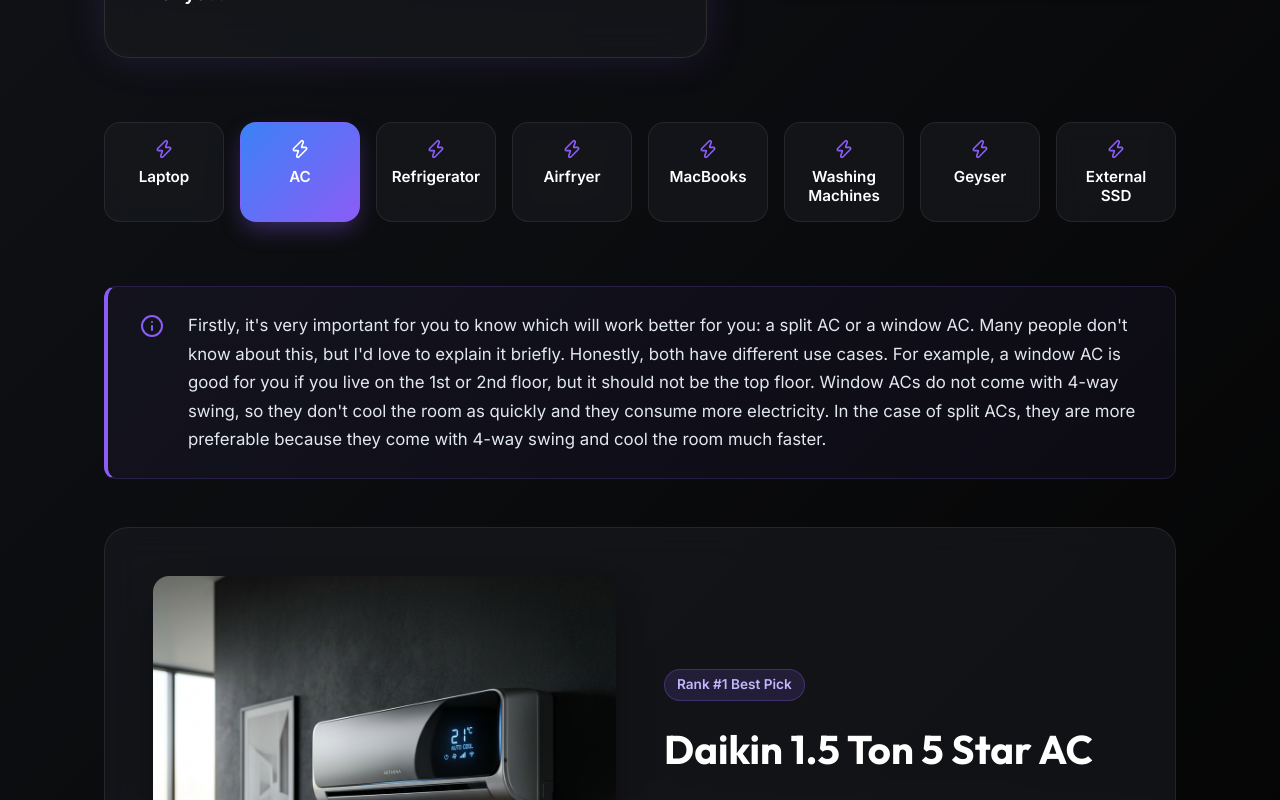
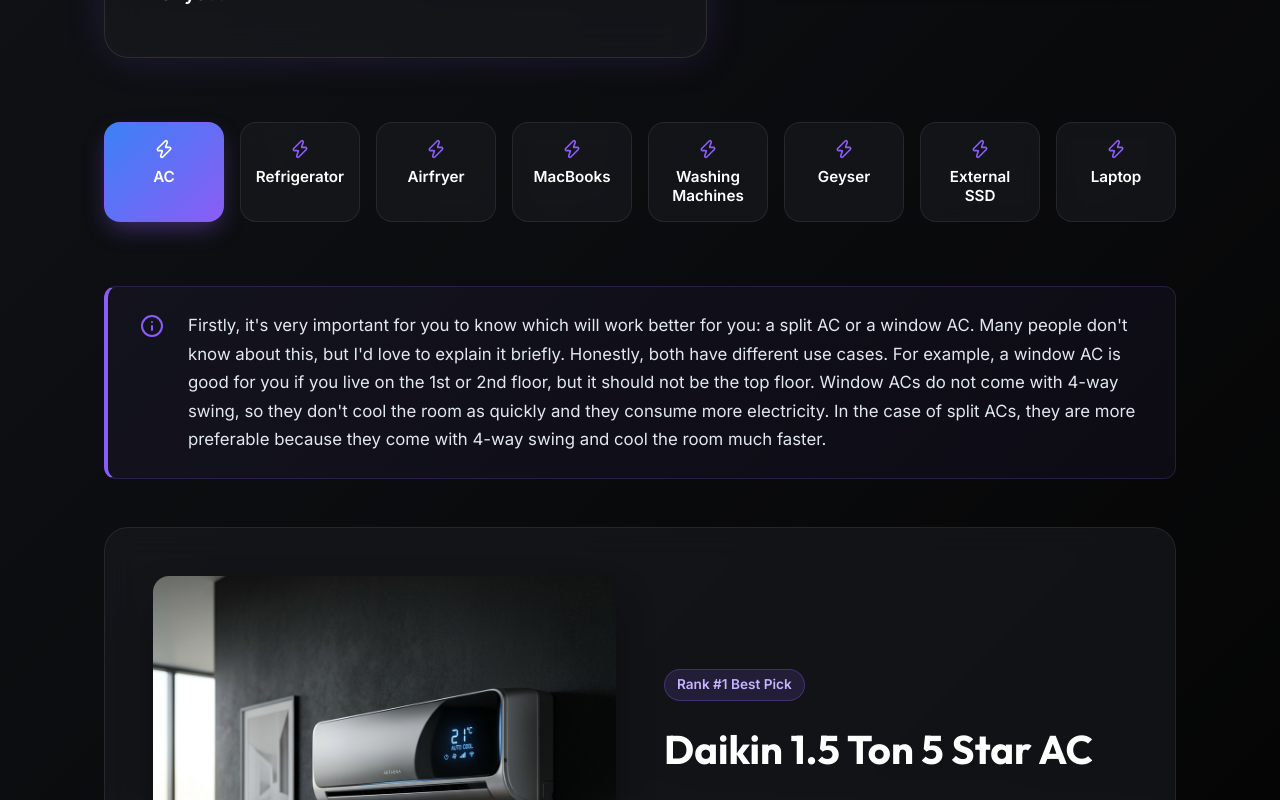
Before and after one commit to SidharthRawat10/TECH-WEB, a React (Vite) app: page / in a window 1280 px wide. Shown: the part 800-1600 px from the top of the page. Built offline with nearby package versions, Linux system fonts and the light colour scheme.

Commit message:
Move Laptop category to the end

```diff
--- a/src/data.js
+++ b/src/data.js
@@ -1,12 +1,12 @@
 export const categories = [
-  "Laptop",
   "AC",
   "Refrigerator",
   "Airfryer",
   "MacBooks",
   "Washing Machines",
   "Geyser",
-  "External SSD"
+  "External SSD",
+  "Laptop"
 ];
 
 export const products = {
```
